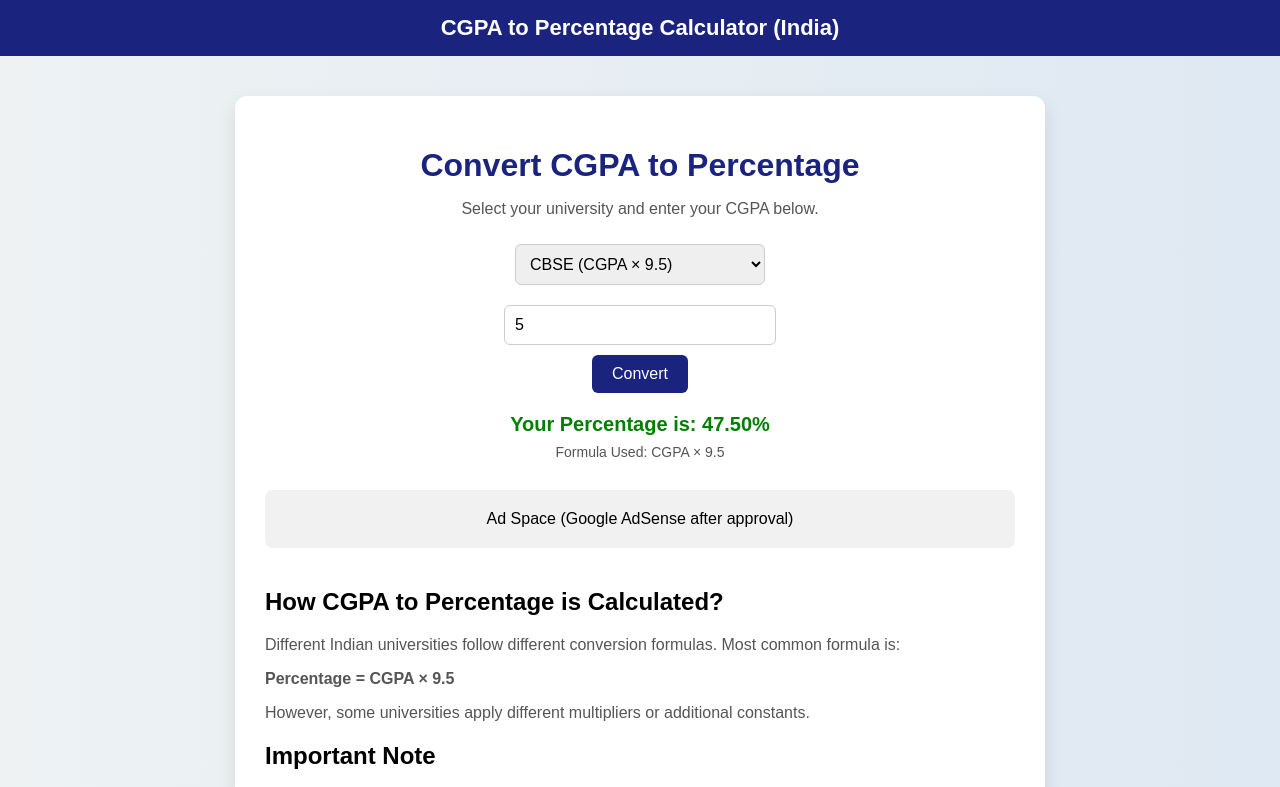
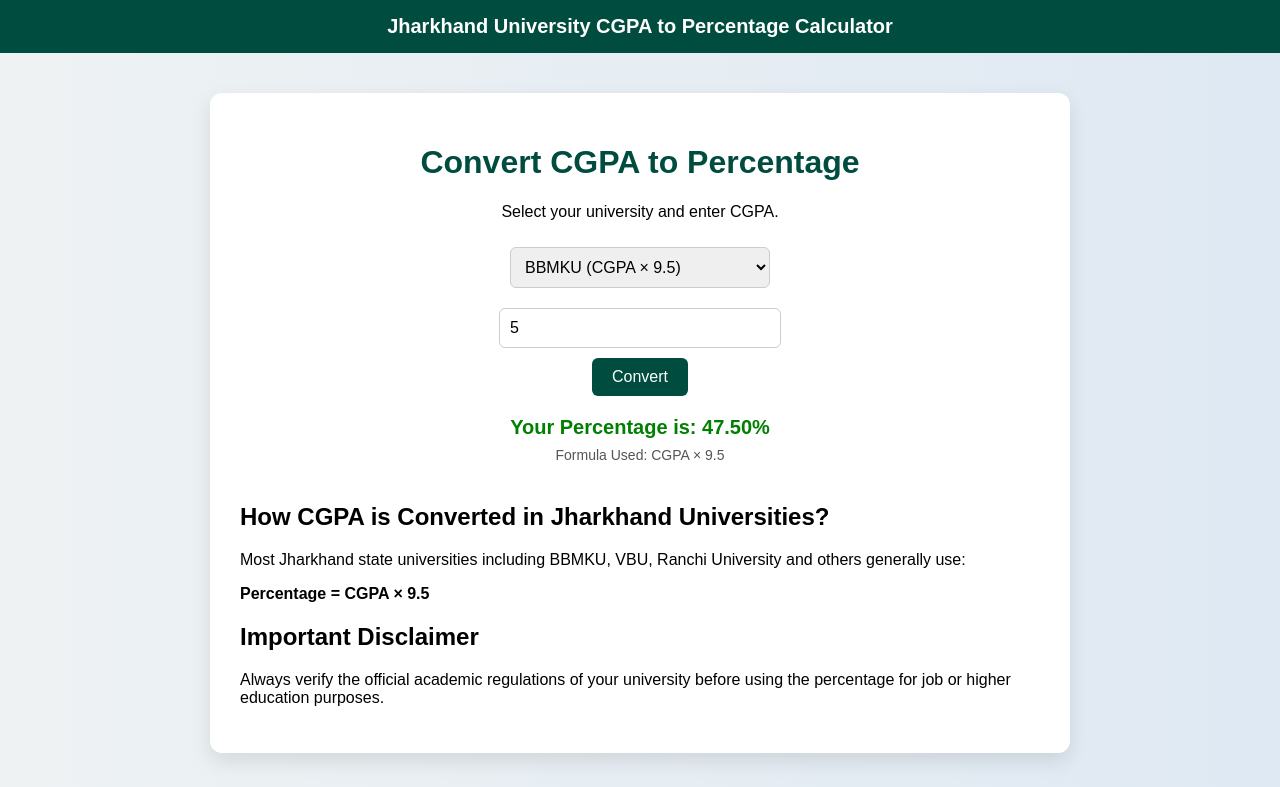
Before and after one commit to piudasgupta42/ALL-UNIVERSITY-CGPA-TO-PERCENTAGE-AND-VICE-VERSA-CONVERTER, a plain HTML site: page index.html in a window 1280 px wide. Both pictures are taken after typing "5" into the empty fields and a click on the button "Convert". Shown: the top 787 px of the page. Drawn offline with Linux system fonts and the light colour scheme.

Commit message:
Update index.html

```diff
--- a/index.html
+++ b/index.html
@@ -3,8 +3,9 @@
 <head>
 <meta charset="UTF-8">
 <meta name="viewport" content="width=device-width, initial-scale=1.0">
-<title>CGPA to Percentage Calculator India 2026</title>
-<meta name="description" content="Free CGPA to Percentage Calculator for Indian Universities. Select your university and convert instantly.">
+<title>Jharkhand University CGPA to Percentage Calculator (BBMKU, VBU, RU, KU)</title>
+<meta name="description" content="Convert CGPA to Percentage for Jharkhand Universities like BBMKU, VBU, Ranchi University, Kolhan University and more. Free online calculator.">
+<meta name="robots" content="index, follow">
 
 <style>
 body {
@@ -15,16 +16,16 @@ body {
 }
 
 header {
-  background: #1a237e;
+  background: #004d40;
   color: white;
   padding: 15px;
   text-align: center;
-  font-size: 22px;
+  font-size: 20px;
   font-weight: bold;
 }
 
 .container {
-  max-width: 750px;
+  max-width: 800px;
   margin: 40px auto;
   background: white;
   padding: 30px;
@@ -34,17 +35,12 @@ header {
 }
 
 h1 {
-  color: #1a237e;
-  margin-bottom: 10px;
-}
-
-p {
-  color: #555;
+  color: #004d40;
 }
 
 select, input {
   padding: 10px;
-  width: 250px;
+  width: 260px;
   font-size: 16px;
   margin: 10px;
   border-radius: 6px;
@@ -54,7 +50,7 @@ select, input {
 button {
   padding: 10px 20px;
   font-size: 16px;
-  background: #1a237e;
+  background: #004d40;
   color: white;
   border: none;
   border-radius: 6px;
@@ -62,7 +58,7 @@ button {
 }
 
 button:hover {
-  background: #303f9f;
+  background: #00695c;
 }
 
 .result {
@@ -90,38 +86,32 @@ button:hover {
 footer {
   text-align: center;
   padding: 15px;
-  background: #1a237e;
+  background: #004d40;
   color: white;
   margin-top: 40px;
   font-size: 14px;
 }
-
-.ad-space {
-  margin: 30px 0;
-  padding: 20px;
-  background: #f1f1f1;
-  text-align: center;
-  border-radius: 8px;
-}
 </style>
 </head>
+
 <body>
 
 <header>
-CGPA to Percentage Calculator (India)
+Jharkhand University CGPA to Percentage Calculator
 </header>
 
 <div class="container">
 
 <h1>Convert CGPA to Percentage</h1>
-<p>Select your university and enter your CGPA below.</p>
+<p>Select your university and enter CGPA.</p>
 
 <select id="university">
-  <option value="cbse">CBSE (CGPA × 9.5)</option>
-  <option value="vtu">VTU (CGPA × 10)</option>
-  <option value="anna">Anna University (CGPA × 10)</option>
-  <option value="mumbai">Mumbai University (CGPA × 7.1 + 11)</option>
-  <option value="du">Delhi University (CGPA × 9.5)</option>
+  <option value="bbmku">BBMKU (CGPA × 9.5)</option>
+  <option value="vbu">Vinoba Bhave University (CGPA × 9.5)</option>
+  <option value="ranchi">Ranchi University (CGPA × 9.5)</option>
+  <option value="kolhan">Kolhan University (CGPA × 9.5)</option>
+  <option value="skmu">Sido Kanhu Murmu University (CGPA × 9.5)</option>
+  <option value="npu">Nilamber-Pitamber University (CGPA × 9.5)</option>
   <option value="custom">Custom Multiplier</option>
 </select>
 
@@ -140,24 +130,19 @@ CGPA to Percentage Calculator (India)
 <div class="result" id="result"></div>
 <div class="formula" id="formula"></div>
 
-<div class="ad-space">
-Ad Space (Google AdSense after approval)
-</div>
+<div class="content">
+<h2>How CGPA is Converted in Jharkhand Universities?</h2>
+<p>Most Jharkhand state universities including BBMKU, VBU, Ranchi University and others generally use:</p>
+<p><strong>Percentage = CGPA × 9.5</strong></p>
 
-<div class="content">
-<h2>How CGPA to Percentage is Calculated?</h2>
-<p>Different Indian universities follow different conversion formulas. Most common formula is:</p>
-<p><strong>Percentage = CGPA × 9.5</strong></p>
-<p>However, some universities apply different multipliers or additional constants.</p>
-
-<h2>Important Note</h2>
-<p>Always verify the official conversion method from your university before submitting documents for jobs or higher studies.</p>
+<h2>Important Disclaimer</h2>
+<p>Always verify the official academic regulations of your university before using the percentage for job or higher education purposes.</p>
 </div>
 
 </div>
 
 <footer>
-© 2026 CGPA Calculator India | Educational Tool for Students
+© 2026 Jharkhand CGPA Calculator | Educational Tool
 </footer>
 
 <script>
@@ -185,35 +170,9 @@ function convert() {
   }
 
   let percentage;
-  let formulaText = "";
+  let formulaText;
 
-  switch (university) {
-    case "cbse":
-      percentage = cgpa * 9.5;
-      formulaText = "CGPA × 9.5";
-      break;
-
-    case "vtu":
-      percentage = cgpa * 10;
-      formulaText = "CGPA × 10";
-      break;
-
-    case "anna":
-      percentage = cgpa * 10;
-      formulaText = "CGPA × 10";
-      break;
-
-    case "mumbai":
-      percentage = (cgpa * 7.1) + 11;
-      formulaText = "CGPA × 7.1 + 11";
-      break;
-
-    case "du":
-      percentage = cgpa * 9.5;
-      formulaText = "CGPA × 9.5";
-      break;
-
-    case "custom":
+  if (university === "custom") {
     const multiplier = parseFloat(document.getElementById("multiplier").value);
     if (isNaN(multiplier)) {
       resultDiv.innerHTML = "Please enter a valid custom multiplier.";
@@ -222,7 +181,9 @@ function convert() {
     }
     percentage = cgpa * multiplier;
     formulaText = "CGPA × " + multiplier;
-      break;
+  } else {
+    percentage = cgpa * 9.5;
+    formulaText = "CGPA × 9.5";
   }
 
   resultDiv.innerHTML = "Your Percentage is: " + percentage.toFixed(2) + "%";
```
Lines whose indentation alone changed are shown as unchanged.
